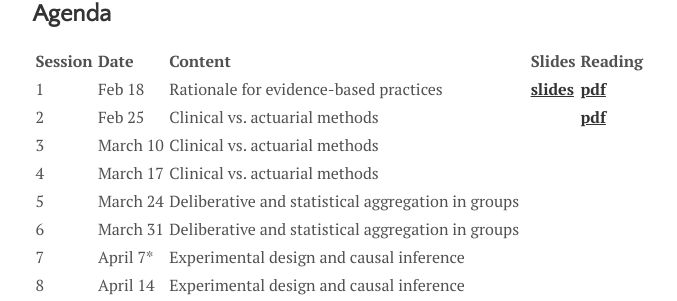
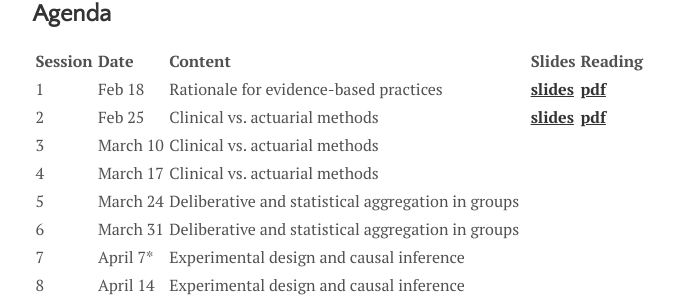
Before and after one commit to matarui/evidencebaseddm, a Jekyll site: the page built from menu/syllabus.md, in a window 1280 px wide. Shown: the part 294-595 px from the top of the page, without its empty margins (300-977 px from the left). Built offline with Jekyll 4.4.1, drawn with Linux system fonts in a browser that asks for light colours.

Commit message:
Update syllabus.md

```diff
--- a/menu/syllabus.md
+++ b/menu/syllabus.md
@@ -11,7 +11,7 @@ Missionsstrasse 62a, Hörsaal 00.006
 | Session        | Date           | Content  | Slides  | Reading
 | ----- |:------------| :-----| :-----| :-----|
 | 1 | Feb 18 | Rationale for evidence-based practices | <a href="http://matarui.github.io/evidencebaseddm/assets/presentations/EbDM_session1.pdf"><b>slides</b></a> | <a href="http://matarui.github.io/evidencebaseddm/assets/literature/Munafò_2017_Nature_Human_Behaviour.pdf"><b>pdf</b></a>|
-| 2 | Feb 25 | Clinical vs. actuarial methods | | <a href="http://matarui.github.io/evidencebaseddm/assets/literature/Dawes_1989_Science.pdf"><b>pdf</b></a>|
+| 2 | Feb 25 | Clinical vs. actuarial methods | <a href="http://matarui.github.io/evidencebaseddm/assets/presentations/EbDM_session2.pdf"><b>slides</b></a> | <a href="http://matarui.github.io/evidencebaseddm/assets/literature/Dawes_1989_Science.pdf"><b>pdf</b></a>|
 | 3 | March 10 | Clinical vs. actuarial methods | | |
 | 4 | March 17 | Clinical vs. actuarial methods | | |
 | 5 | March 24|  Deliberative and statistical aggregation in groups | | |
```
